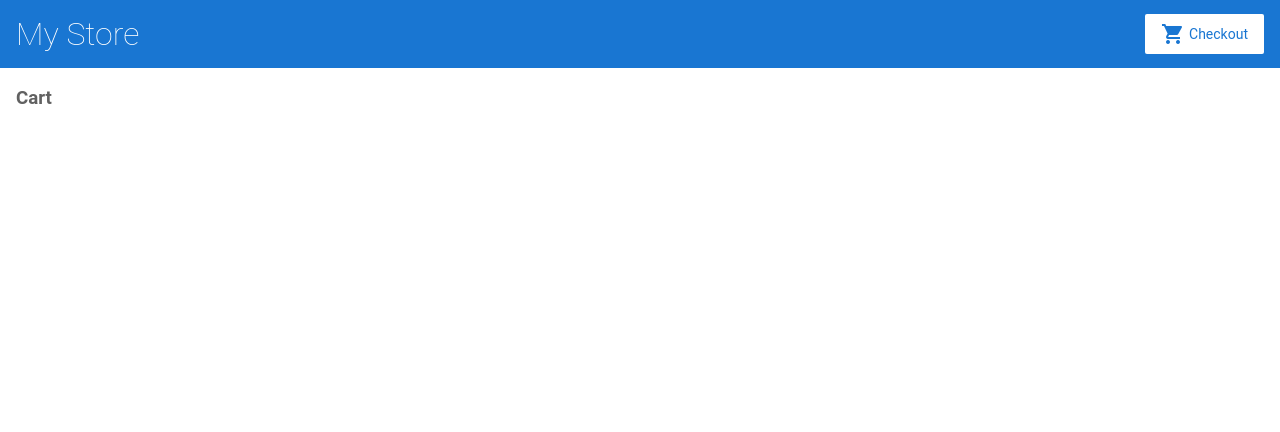
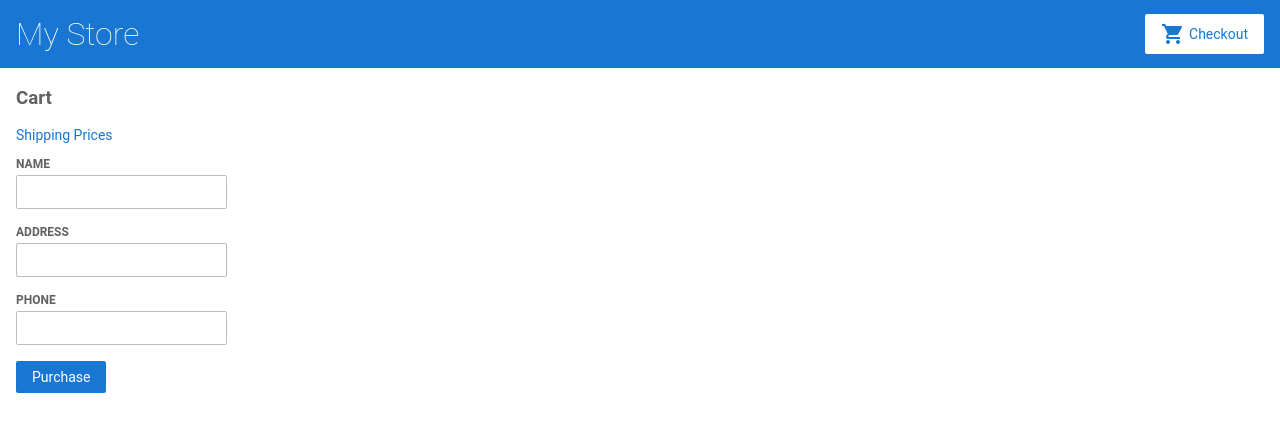
Before and after one commit to mdlawrenceusa/ET-710_D3-20201104, an Angular app: page /cart in a window 1280 px wide. Shown: the top 432 px of the page. Built offline with nearby package versions, Linux system fonts and the light colour scheme.

Commit message:
end of class

```diff
--- a/src/app/app.module.ts
+++ b/src/app/app.module.ts
@@ -12,6 +12,7 @@ import { ProductDetailsComponent } from './product-details/product-details.compo
 import { CartService } from './cart.service';
 import { CartComponent } from './cart/cart.component';
 import { ShippingComponent } from './shipping/shipping.component';
+import { GraphicDesignComponent } from './graphic-design/graphic-design.component';
 
 @NgModule({
   imports: [
@@ -23,6 +24,7 @@ import { ShippingComponent } from './shipping/shipping.component';
       { path: 'products/:productId', component: ProductDetailsComponent },
       { path: 'cart', component: CartComponent },
       { path: 'shipping', component: ShippingComponent },
+      { path: 'graphic', component: GraphicDesignComponent },
     ])
   ],
   declarations: [
@@ -32,7 +34,8 @@ import { ShippingComponent } from './shipping/shipping.component';
     ProductAlertsComponent,
     ProductDetailsComponent,
     CartComponent,
-    ShippingComponent
+    ShippingComponent,
+    GraphicDesignComponent
   ],
   bootstrap: [ AppComponent ],
   providers: [CartService]
--- a/src/app/cart.service.ts
+++ b/src/app/cart.service.ts
@@ -22,6 +22,10 @@ export class CartService {
     return this.http.get('/assets/shipping.json');
   }
 
+  getGraphicDesignPortfolio() {
+    return this.http.get('/assets/graphic.json');
+  }
+
   constructor(
     private http: HttpClient
   ) { }
--- a/src/app/cart/cart.component.html
+++ b/src/app/cart/cart.component.html
@@ -1,8 +1,37 @@
 <h3>Cart</h3>
 
-
+<p>
+  <a routerLink="/shipping">Shipping Prices</a>
+</p>
 
 <div class="cart-item" *ngFor="let item of items">
-  <span>{{ item.name }}</span>
+  <span>{{ item.name }} </span>
   <span>{{ item.price | currency }}</span>
 </div>
+
+<form [formGroup]="checkoutForm" (ngSubmit)="onSubmit(checkoutForm.value)">
+
+  <div>
+    <label for="name">
+      Name
+    </label>
+    <input id="name" type="text" formControlName="name">
+  </div>
+
+  <div>
+    <label for="address">
+      Address
+    </label>
+    <input id="address" type="text" formControlName="address">
+  </div>
+
+   <div>
+    <label for="phone">
+      Phone
+    </label>
+    <input id="phone" type="text" formControlName="phone">
+  </div>
+
+  <button class="button" type="submit">Purchase</button>
+
+</form>
--- a/src/app/cart/cart.component.ts
+++ b/src/app/cart/cart.component.ts
@@ -1,4 +1,5 @@
 import { Component, OnInit } from '@angular/core';
+import { FormBuilder } from '@angular/forms';
 
 import { CartService } from '../cart.service';
 
@@ -10,14 +11,30 @@ import { CartService } from '../cart.service';
 export class CartComponent implements OnInit {
 
   items;
+  checkoutForm;
 
 
   constructor(
-    private cartService: CartService
-  ) { }
+    private cartService: CartService,
+    private formBuilder: FormBuilder,
+  ) {
+     this.checkoutForm = this.formBuilder.group({
+      name: '',
+      address: '',
+      phone: ''
+    });
+  }
 
   ngOnInit() {
     this.items = this.cartService.getItems();
   }
 
+   onSubmit(customerData) {
+    // Process checkout data here
+    this.items = this.cartService.clearCart();
+    this.checkoutForm.reset();
+
+    console.warn('Your order has been submitted', customerData);
+  }
+
 }
--- /dev/null
+++ b/src/app/graphic-design/graphic-design.component.html
@@ -0,0 +1,6 @@
+<h3>Graphic Design Portfolio</h3>
+
+<div  *ngFor="let portfolioItem of portfolioItems ">
+  <span>{{ portfolioItem.name }}</span>
+  <span>{{ portfolioItem.cover }}</span>
+</div>
--- /dev/null
+++ b/src/app/graphic-design/graphic-design.component.ts
@@ -0,0 +1,23 @@
+import { Component, OnInit } from '@angular/core';
+
+import { CartService } from '../cart.service';
+
+
+@Component({
+  selector: 'app-graphic-design',
+  templateUrl: './graphic-design.component.html',
+  styleUrls: ['./graphic-design.component.css']
+})
+export class GraphicDesignComponent implements OnInit {
+
+  portfolioItems ;
+
+  constructor(
+    private cartService: CartService,
+  ) { }
+
+  ngOnInit() {
+    this.portfolioItems = this.cartService.getGraphicDesignPortfolio();
+  }
+
+}
```
Also changed, not shown: src/assets/graphic.json (added, +59 -0 lines), src/app/graphic-design/graphic-design.component.css (added).
